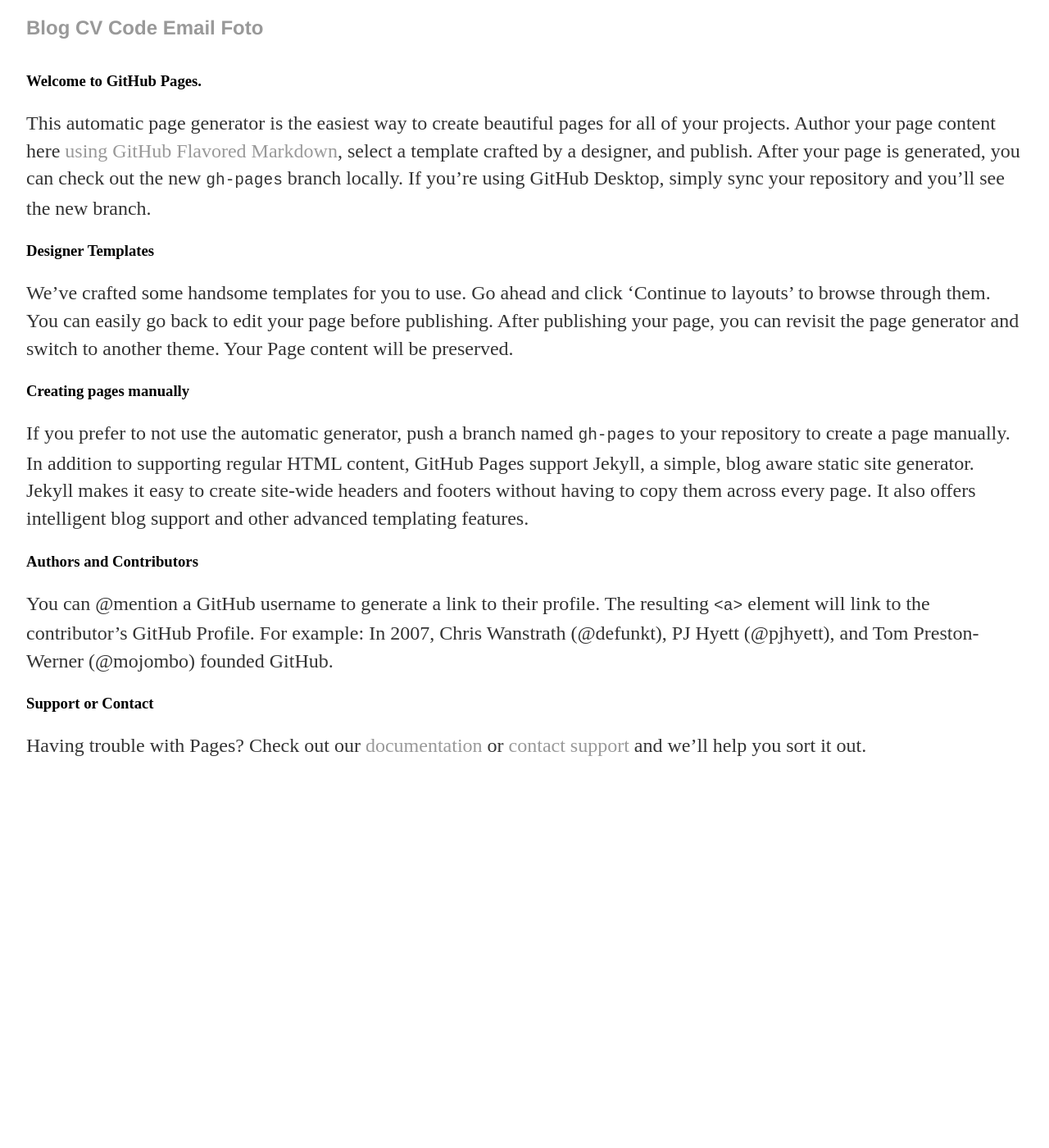
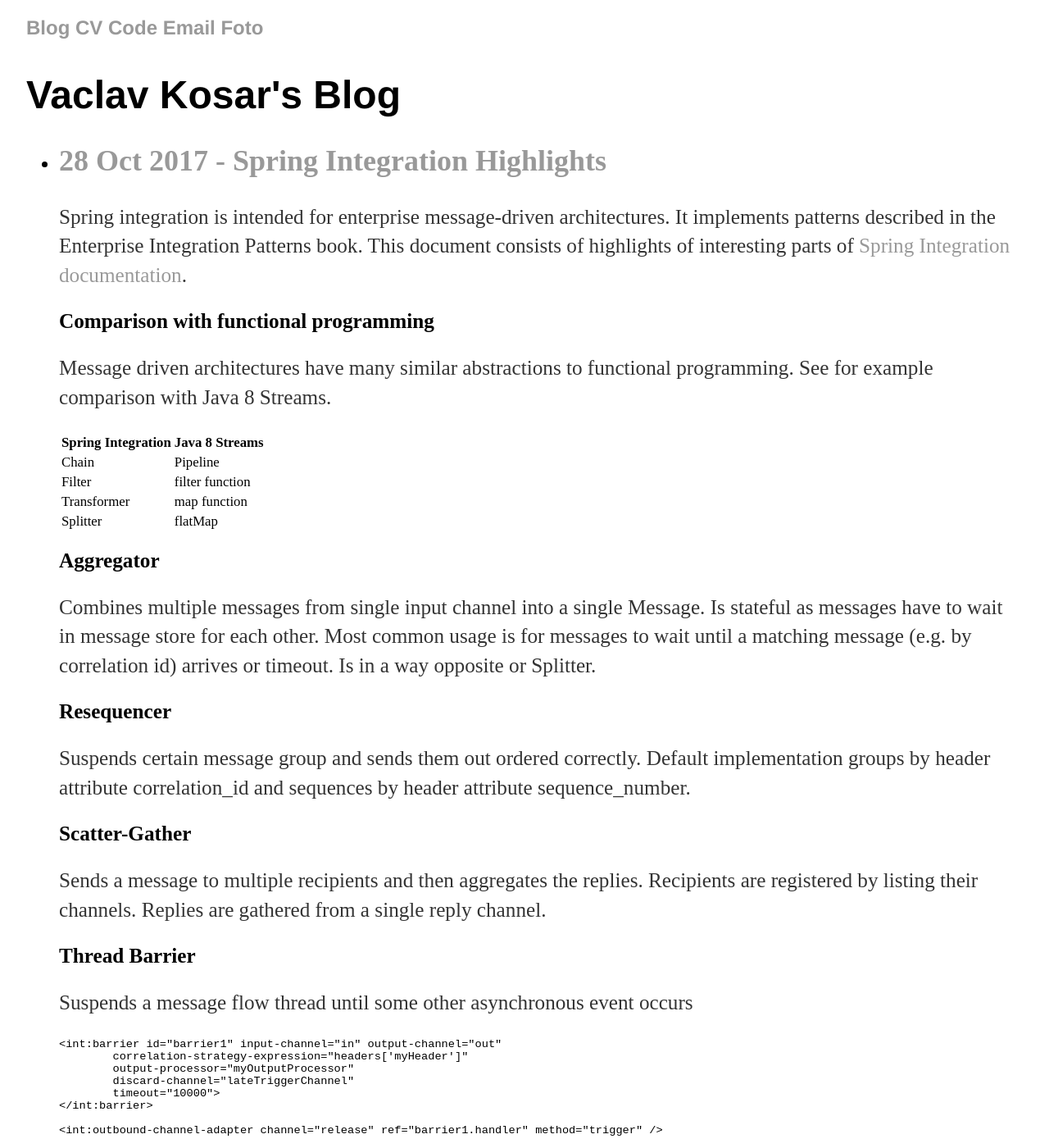
Before and after one commit to vackosar/vackosar.github.io, a Jekyll site: the page built from index.md, in a window 1280 px wide and 1400 px high. Shown: the whole window at 82% size. Built offline with Jekyll 4.4.1, drawn with Linux system fonts in a browser that asks for light colours; our own code applies the rules of GitHub Pages for plain Markdown files; some of the changed text lies outside the part shown.

Commit message:
theme change

```diff
--- a/index.md
+++ b/index.md
@@ -1,14 +1,35 @@
-### Welcome to GitHub Pages.
-This automatic page generator is the easiest way to create beautiful pages for all of your projects. Author your page content here [using GitHub Flavored Markdown](https://guides.github.com/features/mastering-markdown/), select a template crafted by a designer, and publish. After your page is generated, you can check out the new `gh-pages` branch locally. If you’re using GitHub Desktop, simply sync your repository and you’ll see the new branch.
-
-### Designer Templates
-We’ve crafted some handsome templates for you to use. Go ahead and click 'Continue to layouts' to browse through them. You can easily go back to edit your page before publishing. After publishing your page, you can revisit the page generator and switch to another theme. Your Page content will be preserved.
-
-### Creating pages manually
-If you prefer to not use the automatic generator, push a branch named `gh-pages` to your repository to create a page manually. In addition to supporting regular HTML content, GitHub Pages support Jekyll, a simple, blog aware static site generator. Jekyll makes it easy to create site-wide headers and footers without having to copy them across every page. It also offers intelligent blog support and other advanced templating features.
-
-### Authors and Contributors
-You can @mention a GitHub username to generate a link to their profile. The resulting `<a>` element will link to the contributor’s GitHub Profile. For example: In 2007, Chris Wanstrath (@defunkt), PJ Hyett (@pjhyett), and Tom Preston-Werner (@mojombo) founded GitHub.
-
-### Support or Contact
-Having trouble with Pages? Check out our [documentation](https://help.github.com/pages) or [contact support](https://github.com/contact) and we’ll help you sort it out.
+---
+layout: default
+title: Vaclav Kosar's Blog
+---
+<h1>{{ page.title }}</h1>
+<ul class="posts">
+  {% for post in site.posts %}
+    <li>
+      <a href="{{ post.url }}" title="{{ post.title }}"><h2>{{ post.date | date_to_string }} - {{ post.title }}</h2></a>
+      <div class="postpreview">
+        {{ post.content }}
+      </div>
+      <div class="subscribe-page">
+        Subscribe:
+        <a href="https://twitter.com/intent/follow?screen_name=vackosar" rel="nofollow" target="_blank" title="Follow on Twitter">Twitter</a>
+        , <a href="https://www.facebook.com/vackosar" rel="nofollow" target="_blank" title="Follow on Facebook">Facebook</a>
+        , <a href="https://vackosar.github.io/feed.xml" rel="nofollow" target="_blank" title="Follow on RSS">RSS</a>
+        <!--, <a href="https://plus.google.com/share?url={{ site.url }}{{ post.url }}" rel="nofollow" target="_blank" title="Share on Google+">Google+</a>-->
+        <!--, <a href="https://www.linkedin.com/shareArticle?url={{ site.url }}{{ post.url }}" rel="nofollow" target="_blank" title="Share on LinkedIn">LinkedIn</a>-->
+        <!--, <a href="http://www.reddit.com/submit?url={{ site.url }}{{ post.url }}" rel="nofollow" target="_blank" title="Share on Reddit">Reddit</a>-->
+        <!--.-->
+      </div>
+      <div class="share-page">
+        Share:
+            <a href="https://twitter.com/intent/tweet?text={{ post.title }}&url={{ site.url }}{{ post.url }}&via={{ site.twitter_username }}&related={{ site.twitter_username }}" rel="nofollow" target="_blank" title="Share on Twitter">Twitter</a>
+          , <a href="https://facebook.com/sharer.php?u={{ site.url }}{{ post.url }}" rel="nofollow" target="_blank" title="Share on Facebook">Facebook</a>
+          , <a href="https://plus.google.com/share?url={{ site.url }}{{ post.url }}" rel="nofollow" target="_blank" title="Share on Google+">Google+</a>
+          , <a href="https://www.linkedin.com/shareArticle?url={{ site.url }}{{ post.url }}" rel="nofollow" target="_blank" title="Share on LinkedIn">LinkedIn</a>
+          , <a href="http://www.reddit.com/submit?url={{ site.url }}{{ post.url }}" rel="nofollow" target="_blank" title="Share on Reddit">Reddit</a>
+          .
+      </div>
+      <br>
+    </li>
+  {% endfor %}
+</ul>
```
